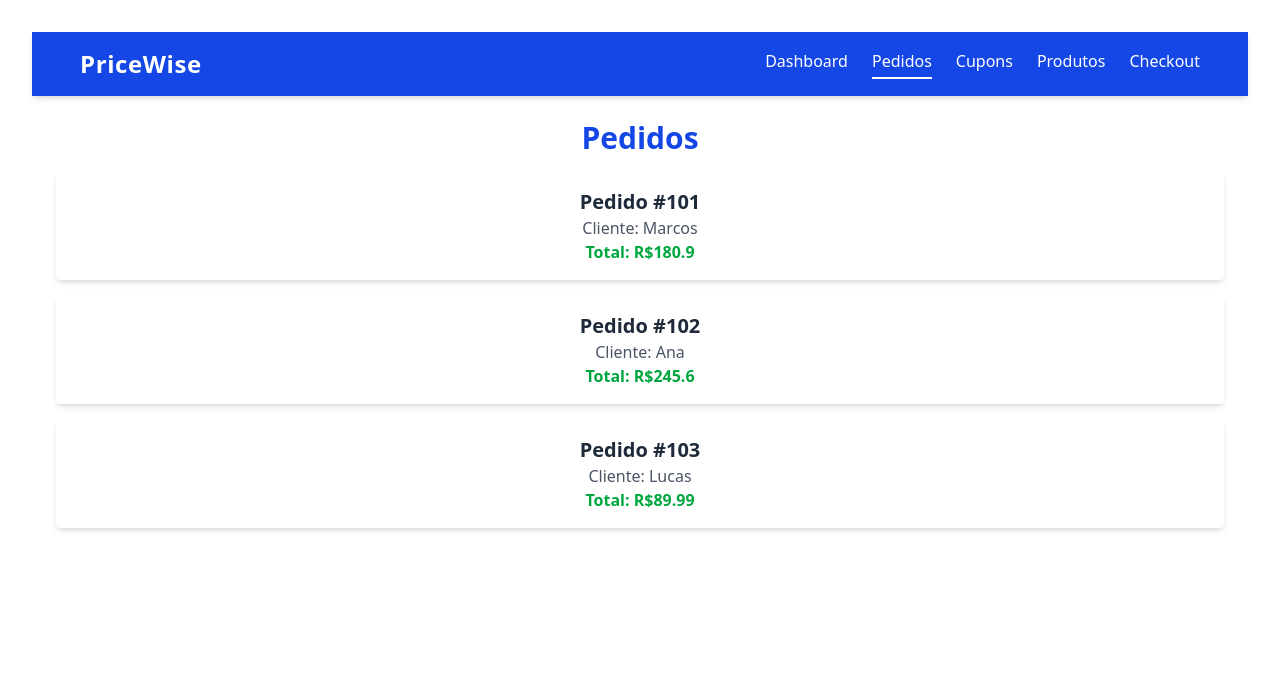
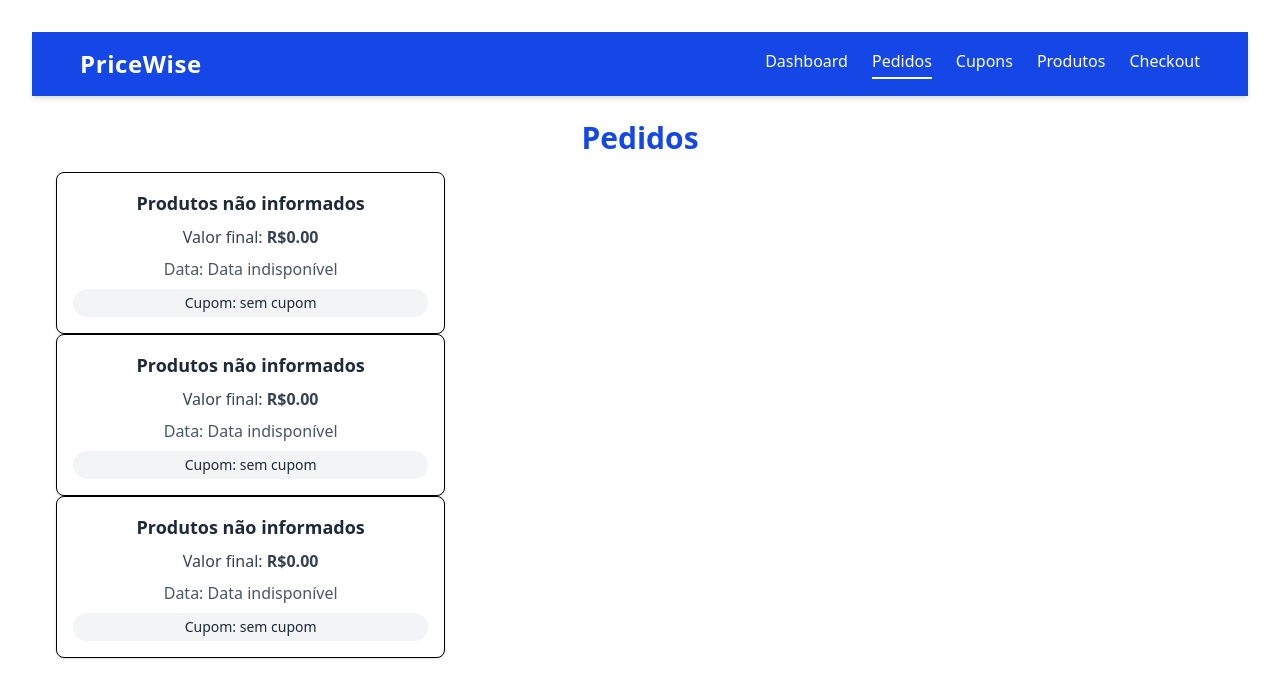
Before and after one commit to nevesmarcos42/Price-Wise-Fullstack, a React (Vite) app in the folder frontend/: page /orders in a window 1280 px wide. Shown: the top 698 px of the page. Built offline with nearby package versions, Linux system fonts and the light colour scheme.

Commit message:
style: aplica w-1/2 ao OrderCard para reduzir largura

```diff
--- a/frontend/src/components/OrderCard.jsx
+++ b/frontend/src/components/OrderCard.jsx
@@ -1,9 +1,48 @@
-export default function OrderCard({ order }) {
+export default function OrderCard({
+  productNames,
+  totalFinal,
+  couponCode,
+  createdAt,
+}) {
+  // Cores estilizadas com base no cupom
+  const couponColors = {
+    promo10: "bg-green-100 text-green-800",
+    promo20: "bg-yellow-100 text-yellow-800",
+    blackfriday: "bg-purple-100 text-purple-800",
+  };
+
+  // Estilo baseado no cupom
+  const statusStyle =
+    couponColors[couponCode?.toLowerCase()] || "bg-gray-100 text-gray-800";
+
+  // Converte array de produtos para texto
+  const produtosFormatados = Array.isArray(productNames)
+    ? productNames.join(", ")
+    : "Produtos não informados";
+
+  // Formata a data
+  const dataFormatada = createdAt
+    ? new Date(createdAt).toLocaleDateString("pt-BR")
+    : "Data indisponível";
+
   return (
-    <div className="bg-white shadow-md rounded p-4 mb-4">
-      <h3 className="text-xl font-bold text-gray-800">Pedido #{order.id}</h3>
-      <p className="text-gray-600">Cliente: {order.customer}</p>
-      <p className="text-green-600 font-semibold">Total: R${order.total}</p>
+    <div className="w-1/3 border rounded-lg shadow-sm p-4 bg-white flex flex-col gap-2">
+      <h3 className="text-lg font-semibold text-gray-800">
+        {produtosFormatados}
+      </h3>
+
+      <p className="text-gray-700">
+        Valor final:{" "}
+        <span className="font-bold">R${totalFinal?.toFixed(2) || "0.00"}</span>
+      </p>
+
+      <p className="text-gray-600">Data: {dataFormatada}</p>
+
+      <span
+        className={`inline-block px-3 py-1 rounded-full text-sm font-medium ${statusStyle}`}
+      >
+        Cupom: {couponCode || "sem cupom"}
+      </span>
     </div>
   );
 }
```
